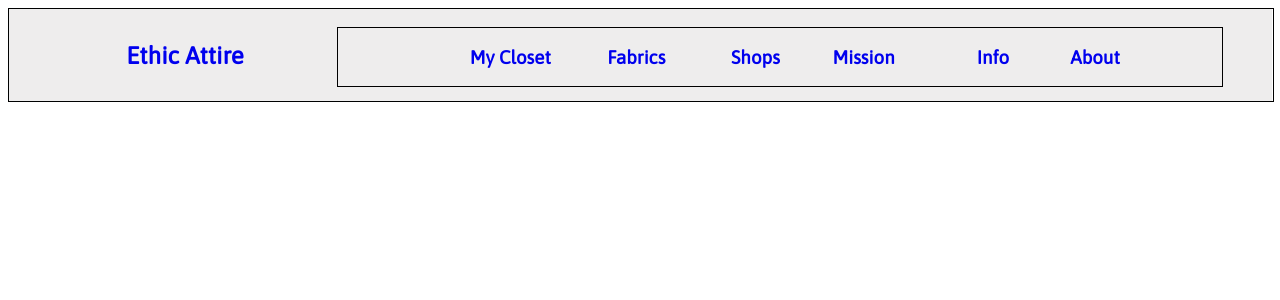
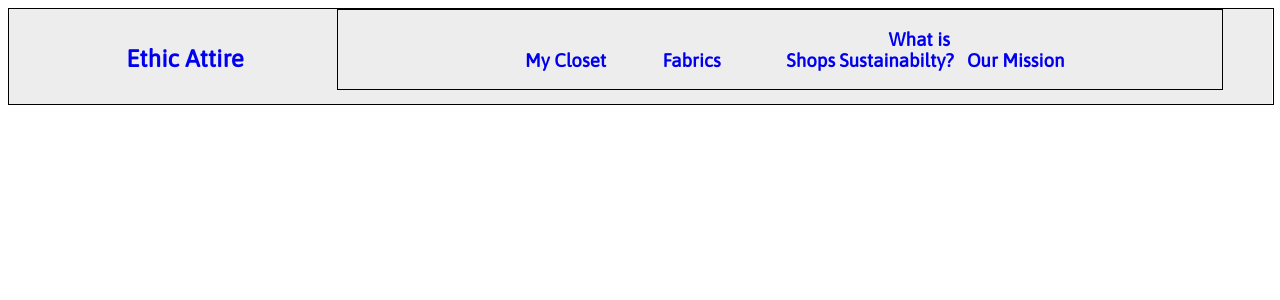
Before and after one commit to gsanchez13/ethicattire_hackathon, a React (Create React App) app in the folder client/: page /login in a window 1280 px wide. Shown: the top 300 px of the page. Built offline with nearby package versions, Linux system fonts and the light colour scheme.

Commit message:
rework4ed nav and renamed info to 'what is sustainaibilty

```diff
--- a/client/src/Components/Nav.jsx
+++ b/client/src/Components/Nav.jsx
@@ -21,14 +21,11 @@ const Nav = () => {
           <Link to="/shops">
             <h3 className="HeaderNavElements">Shops</h3>
           </Link>{" "}
+          <Link to="/info">
+            <h3 className="HeaderNavElements">What is Sustainabilty?</h3>
+          </Link>{" "}
           <Link to="/mission">
-            <h3 className="HeaderNavElements">Mission</h3>
-          </Link>{" "}
-          <Link to="/info">
-            <h3 className="HeaderNavElements">Info</h3>
-          </Link>
-          <Link to="/about">
-            <h3 className="HeaderNavElements">About</h3>
+            <h3 className="HeaderNavElements"> Our Mission</h3>
           </Link>{" "}
         </nav>
       </div>
```
